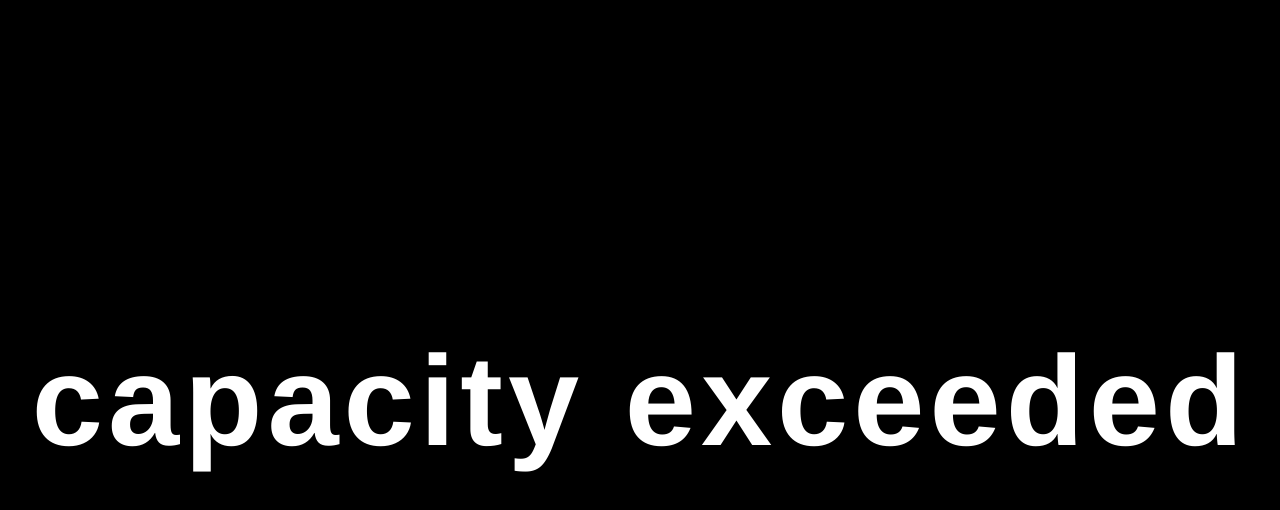
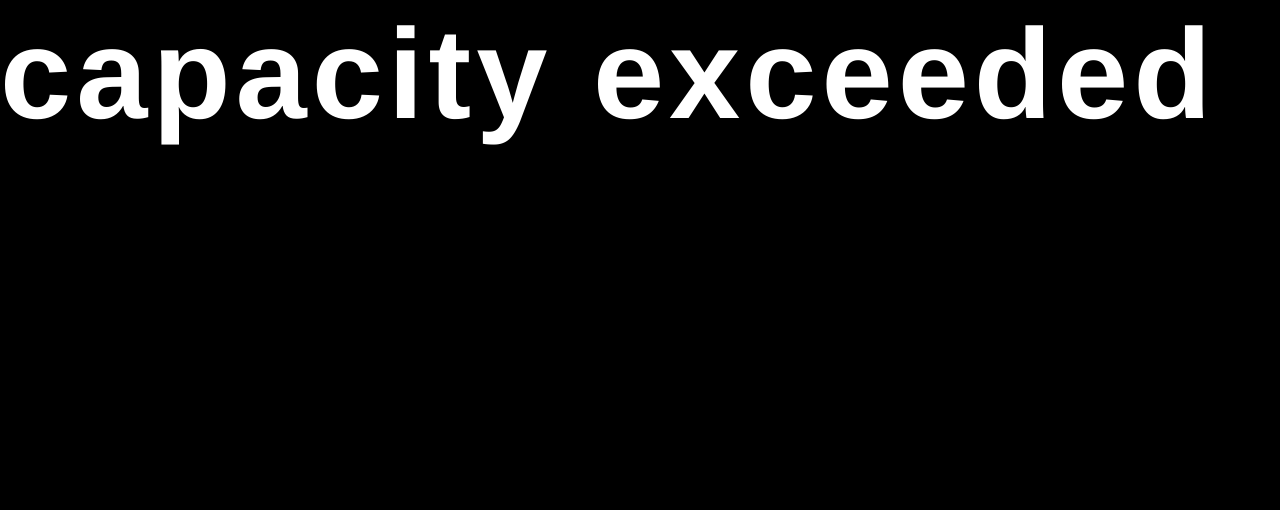
Before and after one commit to mikkipedia/porco, a plain HTML site: page capacity-exceeded.html in a window 1280 px wide. Drawn offline with Linux system fonts and the light colour scheme.

Commit message:
Update styles.css

```diff
--- a/styles.css
+++ b/styles.css
@@ -99,28 +99,3 @@ h2 {
         font-size: 1.2rem;
     }
 }
-
-/* Styly pro stránku "capacity exceeded" */
-.sold-out-page {
-    background-color: black;
-    color: #ff33a1; /* Růžová barva */
-    display: flex;
-    justify-content: center;
-    align-items: center;
-    text-align: center;
-    height: 100vh;
-    margin: 0;
-}
-
-.sold-out-page h1 {
-    font-size: 8rem;
-    font-weight: 700;
-    margin: 0;
-    padding: 20px;
-}
-
-@media (max-width: 768px) {
-    .sold-out-page h1 {
-        font-size: 4rem;
-    }
-}
```
